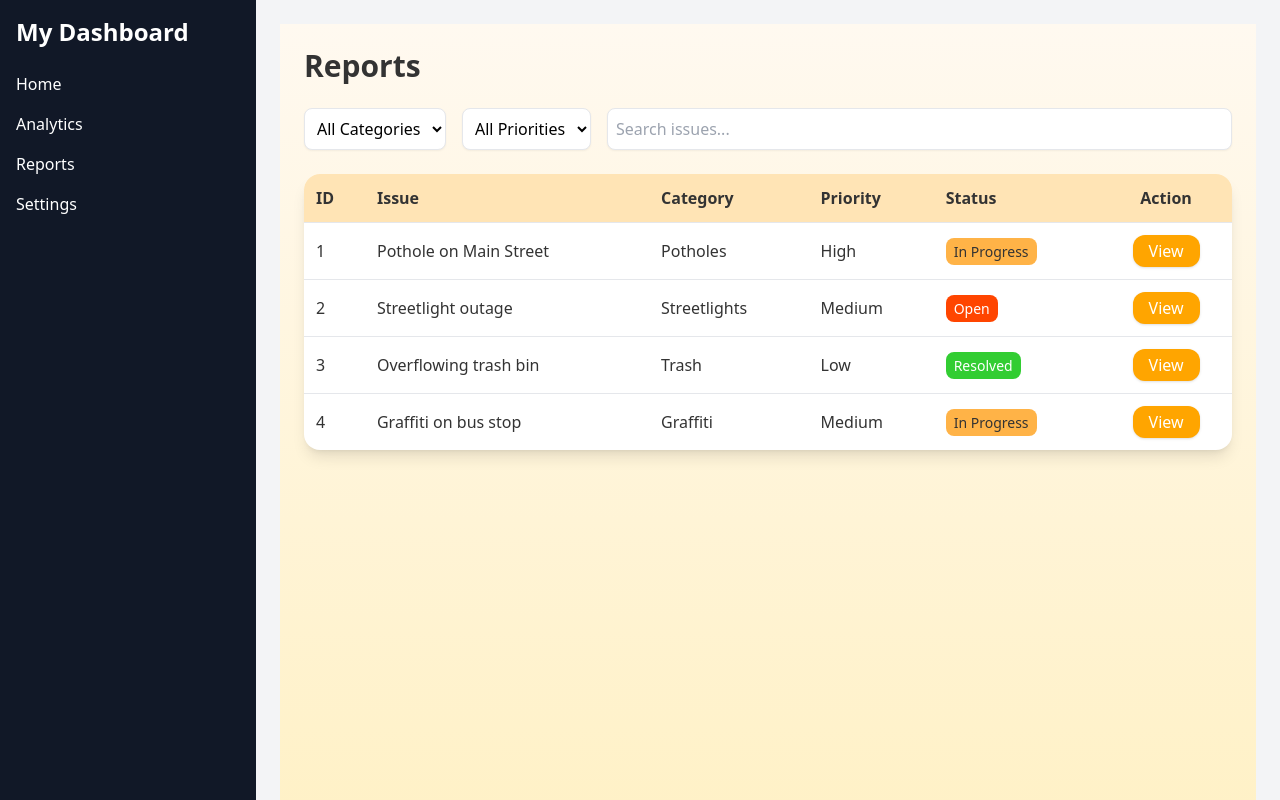
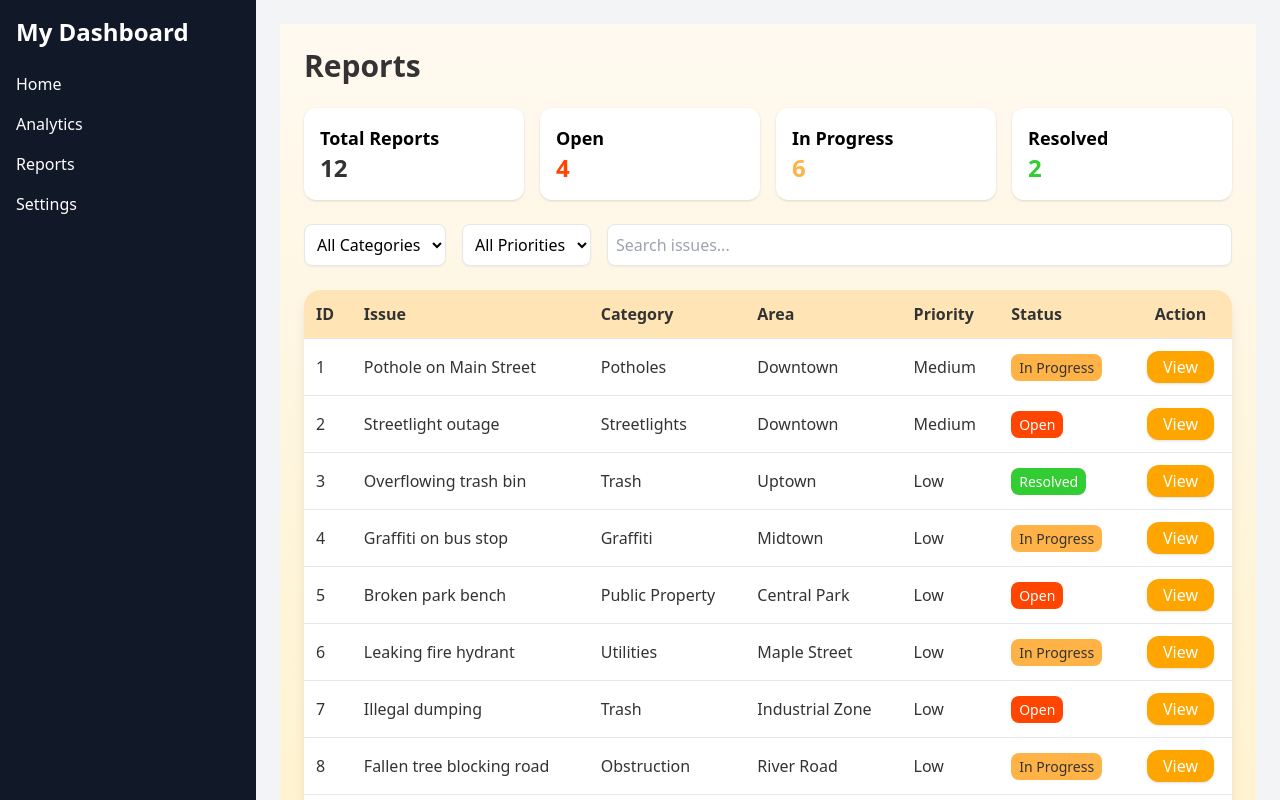
Before and after one commit to Dany1211/report_IT, a React (Vite) app in the folder Web_Admin/: page /Reports in a window 1280 px wide. Built offline with nearby package versions, Linux system fonts and the light colour scheme.

Commit message:
report update

```diff
--- a/Web_Admin/src/pages/Reports.jsx
+++ b/Web_Admin/src/pages/Reports.jsx
@@ -1,19 +1,186 @@
 import { useState } from "react";
 
+// Function to auto-assign priority based on number of reports in an area
+const assignPriorityByArea = (reports) => {
+  const areaCount = {};
+  reports.forEach((r) => {
+    areaCount[r.area] = (areaCount[r.area] || 0) + 1;
+  });
+
+  return reports.map((r) => {
+    let priority = "Low";
+    if (areaCount[r.area] >= 5) {
+      priority = "High";
+    } else if (areaCount[r.area] >= 3) {
+      priority = "Medium";
+    }
+    return { ...r, priority };
+  });
+};
+
 export default function Reports() {
-  const mockReports = [
-    { id: 1, issue: "Pothole on Main Street", category: "Potholes", priority: "High", status: "In Progress" },
-    { id: 2, issue: "Streetlight outage", category: "Streetlights", priority: "Medium", status: "Open" },
-    { id: 3, issue: "Overflowing trash bin", category: "Trash", priority: "Low", status: "Resolved" },
-    { id: 4, issue: "Graffiti on bus stop", category: "Graffiti", priority: "Medium", status: "In Progress" },
+  const initialReports = [
+   {
+    id: 1,
+    issue: "Pothole on Main Street",
+    description: "Large pothole near the traffic light, causing cars to swerve.",
+    category: "Potholes",
+    area: "Downtown",
+    status: "In Progress",
+    reporter: "John Doe",
+    submittedAt: "2025-09-01",
+    department: "Unassigned",
+    notes: "",
+  },
+  {
+    id: 2,
+    issue: "Streetlight outage",
+    description: "Streetlight not working outside the library, area is dark at night.",
+    category: "Streetlights",
+    area: "Downtown",
+    status: "Open",
+    reporter: "Jane Smith",
+    submittedAt: "2025-09-02",
+    department: "Unassigned",
+    notes: "",
+  },
+  {
+    id: 3,
+    issue: "Overflowing trash bin",
+    description: "Trash bin on 3rd Ave is overflowing, attracting stray dogs.",
+    category: "Trash",
+    area: "Uptown",
+    status: "Resolved",
+    reporter: "Alex Johnson",
+    submittedAt: "2025-09-03",
+    department: "Sanitation",
+    notes: "Cleaned on 2025-09-04",
+  },
+  {
+    id: 4,
+    issue: "Graffiti on bus stop",
+    description: "Graffiti on the bus stop shelter at Elm Street.",
+    category: "Graffiti",
+    area: "Midtown",
+    status: "In Progress",
+    reporter: "Maria Lee",
+    submittedAt: "2025-09-04",
+    department: "Public Works",
+    notes: "",
+  },
+  {
+    id: 5,
+    issue: "Broken park bench",
+    description: "Bench in Central Park has a broken seat, unsafe for use.",
+    category: "Public Property",
+    area: "Central Park",
+    status: "Open",
+    reporter: "David Green",
+    submittedAt: "2025-09-05",
+    department: "Public Works",
+    notes: "",
+  },
+  {
+    id: 6,
+    issue: "Leaking fire hydrant",
+    description: "Water leaking continuously from hydrant on Maple Street.",
+    category: "Utilities",
+    area: "Maple Street",
+    status: "In Progress",
+    reporter: "Sophia Brown",
+    submittedAt: "2025-09-05",
+    department: "Unassigned",
+    notes: "",
+  },
+  {
+    id: 7,
+    issue: "Illegal dumping",
+    description: "Large pile of garbage dumped behind the shopping plaza.",
+    category: "Trash",
+    area: "Industrial Zone",
+    status: "Open",
+    reporter: "Michael Clark",
+    submittedAt: "2025-09-06",
+    department: "Sanitation",
+    notes: "",
+  },
+  {
+    id: 8,
+    issue: "Fallen tree blocking road",
+    description: "Tree blocking traffic near River Road bridge.",
+    category: "Obstruction",
+    area: "River Road",
+    status: "In Progress",
+    reporter: "Emily Davis",
+    submittedAt: "2025-09-06",
+    department: "Public Works",
+    notes: "Team dispatched",
+  },
+  {
+    id: 9,
+    issue: "Flooded sidewalk",
+    description: "Water accumulation due to poor drainage at Pine Avenue.",
+    category: "Drainage",
+    area: "Pine Avenue",
+    status: "Open",
+    reporter: "Chris Evans",
+    submittedAt: "2025-09-07",
+    department: "Unassigned",
+    notes: "",
+  },
+  {
+    id: 10,
+    issue: "Damaged traffic signal",
+    description: "Traffic light not functioning at 5th & Main intersection.",
+    category: "Streetlights",
+    area: "5th Avenue",
+    status: "Resolved",
+    reporter: "Laura White",
+    submittedAt: "2025-09-07",
+    department: "Electrical",
+    notes: "Fixed on 2025-09-08",
+  },
+     {
+    id: 11,
+    issue: "Pothole on Main Street",
+    description: "Large pothole near the traffic light, causing cars to swerve.",
+    category: "Potholes",
+    area: "Downtown",
+    status: "In Progress",
+    reporter: "John Doe",
+    submittedAt: "2025-09-01",
+    department: "Unassigned",
+    notes: "",
+  },
+     {
+    id: 12,
+    issue: "Pothole on Main Street",
+    description: "Large pothole near the traffic light, causing cars to swerve.",
+    category: "Potholes",
+    area: "Downtown",
+    status: "In Progress",
+    reporter: "John Doe",
+    submittedAt: "2025-09-01",
+    department: "Unassigned",
+    notes: "",
+  },
+
   ];
 
+  const [reports, setReports] = useState(assignPriorityByArea(initialReports));
   const [categoryFilter, setCategoryFilter] = useState("All");
   const [priorityFilter, setPriorityFilter] = useState("All");
   const [searchQuery, setSearchQuery] = useState("");
   const [selectedReport, setSelectedReport] = useState(null);
 
-  const filteredReports = mockReports.filter((report) => {
+  // Dashboard stats
+  const totalReports = reports.length;
+  const openReports = reports.filter((r) => r.status === "Open").length;
+  const inProgressReports = reports.filter((r) => r.status === "In Progress").length;
+  const resolvedReports = reports.filter((r) => r.status === "Resolved").length;
+
+  // Filter reports
+  const filteredReports = reports.filter((report) => {
     return (
       (categoryFilter === "All" || report.category === categoryFilter) &&
       (priorityFilter === "All" || report.priority === priorityFilter) &&
@@ -22,6 +189,7 @@ export default function Reports() {
     );
   });
 
+  // Status badge styles
   const getStatusStyle = (status) => {
     switch (status) {
       case "Resolved":
@@ -35,9 +203,41 @@ export default function Reports() {
     }
   };
 
+  // Save updates from modal
+  const handleSaveChanges = () => {
+    const updatedReports = reports.map((r) =>
+      r.id === selectedReport.id ? { ...selectedReport } : r
+    );
+    setReports(assignPriorityByArea(updatedReports));
+    setSelectedReport(null);
+  };
+
   return (
-    <div className="min-h-screen p-6" style={{ background: "linear-gradient(to bottom, #FFF9F0, #FFF1C6)" }}>
+    <div
+      className="min-h-screen p-6"
+      style={{ background: "linear-gradient(to bottom, #FFF9F0, #FFF1C6)" }}
+    >
       <h1 className="text-3xl font-bold mb-6 text-[#333333]">Reports</h1>
+
+      {/* Dashboard Summary */}
+      <div className="grid grid-cols-1 md:grid-cols-4 gap-4 mb-6">
+        <div className="bg-white p-4 rounded-xl shadow">
+          <h3 className="text-lg font-semibold">Total Reports</h3>
+          <p className="text-2xl font-bold text-[#333]">{totalReports}</p>
+        </div>
+        <div className="bg-white p-4 rounded-xl shadow">
+          <h3 className="text-lg font-semibold">Open</h3>
+          <p className="text-2xl font-bold text-[#FF4500]">{openReports}</p>
+        </div>
+        <div className="bg-white p-4 rounded-xl shadow">
+          <h3 className="text-lg font-semibold">In Progress</h3>
+          <p className="text-2xl font-bold text-[#FFB347]">{inProgressReports}</p>
+        </div>
+        <div className="bg-white p-4 rounded-xl shadow">
+          <h3 className="text-lg font-semibold">Resolved</h3>
+          <p className="text-2xl font-bold text-[#32CD32]">{resolvedReports}</p>
+        </div>
+      </div>
 
       {/* Filters + Search */}
       <div className="flex flex-wrap gap-4 mb-6">
@@ -64,7 +264,6 @@ export default function Reports() {
           <option value="Low">Low</option>
         </select>
 
-        {/* Optional search bar */}
         <input
           type="text"
           placeholder="Search issues..."
@@ -82,6 +281,7 @@ export default function Reports() {
               <th className="p-3">ID</th>
               <th className="p-3">Issue</th>
               <th className="p-3">Category</th>
+              <th className="p-3">Area</th>
               <th className="p-3">Priority</th>
               <th className="p-3">Status</th>
               <th className="p-3 text-center">Action</th>
@@ -90,13 +290,19 @@ export default function Reports() {
           <tbody>
             {filteredReports.length > 0 ? (
               filteredReports.map((report) => (
-                <tr key={report.id} className="border-t hover:bg-[#FFF9F0] transition">
+                <tr
+                  key={report.id}
+                  className="border-t hover:bg-[#FFF9F0] transition"
+                >
                   <td className="p-3">{report.id}</td>
                   <td className="p-3">{report.issue}</td>
                   <td className="p-3">{report.category}</td>
+                  <td className="p-3">{report.area}</td>
                   <td className="p-3">{report.priority}</td>
                   <td className="p-3">
-                    <span className={getStatusStyle(report.status)}>{report.status}</span>
+                    <span className={getStatusStyle(report.status)}>
+                      {report.status}
+                    </span>
                   </td>
                   <td className="p-3 text-center">
                     <button
@@ -110,7 +316,7 @@ export default function Reports() {
               ))
             ) : (
               <tr>
-                <td colSpan="6" className="p-4 text-center text-gray-500">
+                <td colSpan="7" className="p-4 text-center text-gray-500">
                   No reports found.
                 </td>
               </tr>
@@ -122,13 +328,19 @@ export default function Reports() {
       {/* Modal */}
       {selectedReport && (
         <div className="fixed inset-0 bg-black/40 flex items-center justify-center z-50">
-          <div className="bg-white rounded-2xl shadow-xl p-6 max-w-md w-full animate-fadeIn">
-            <h2 className="text-xl font-bold mb-4 text-[#333]">Report Details</h2>
+          <div className="bg-white rounded-2xl shadow-xl p-6 max-w-lg w-full animate-fadeIn">
+            <h2 className="text-xl font-bold mb-4 text-[#333]">
+              Report Details
+            </h2>
             <div className="space-y-2 text-[#555]">
               <p><strong>ID:</strong> {selectedReport.id}</p>
               <p><strong>Issue:</strong> {selectedReport.issue}</p>
+              <p><strong>Description:</strong> {selectedReport.description}</p>
               <p><strong>Category:</strong> {selectedReport.category}</p>
+              <p><strong>Area:</strong> {selectedReport.area}</p>
               <p><strong>Priority:</strong> {selectedReport.priority}</p>
+              <p><strong>Reporter:</strong> {selectedReport.reporter}</p>
+              <p><strong>Submitted At:</strong> {selectedReport.submittedAt}</p>
               <p>
                 <strong>Status:</strong>{" "}
                 <span className={getStatusStyle(selectedReport.status)}>
@@ -137,12 +349,65 @@ export default function Reports() {
               </p>
             </div>
 
-            <div className="mt-6 text-right">
+            {/* Admin Actions */}
+            <div className="mt-4 space-y-4">
+              <div>
+                <label className="block font-semibold mb-1">Update Status</label>
+                <select
+                  value={selectedReport.status}
+                  onChange={(e) =>
+                    setSelectedReport({ ...selectedReport, status: e.target.value })
+                  }
+                  className="border rounded-lg p-2 w-full"
+                >
+                  <option value="Open">Open</option>
+                  <option value="In Progress">In Progress</option>
+                  <option value="Resolved">Resolved</option>
+                </select>
+              </div>
+
+              <div>
+                <label className="block font-semibold mb-1">Assign Department</label>
+                <select
+                  value={selectedReport.department}
+                  onChange={(e) =>
+                    setSelectedReport({ ...selectedReport, department: e.target.value })
+                  }
+                  className="border rounded-lg p-2 w-full"
+                >
+                  <option value="Unassigned">Unassigned</option>
+                  <option value="Public Works">Public Works</option>
+                  <option value="Sanitation">Sanitation</option>
+                  <option value="Electrical">Electrical</option>
+                </select>
+              </div>
+
+              <div>
+                <label className="block font-semibold mb-1">Notes</label>
+                <textarea
+                  value={selectedReport.notes}
+                  onChange={(e) =>
+                    setSelectedReport({ ...selectedReport, notes: e.target.value })
+                  }
+                  className="border rounded-lg p-2 w-full"
+                  rows="3"
+                  placeholder="Add remarks or update notes..."
+                />
+              </div>
+            </div>
+
+            <div className="mt-6 flex justify-end gap-3">
               <button
                 onClick={() => setSelectedReport(null)}
+                className="bg-gray-300 hover:bg-gray-400 text-black px-4 py-2 rounded-xl shadow"
+              >
+                Cancel
+              </button>
+              <button
+                onClick={handleSaveChanges}
                 className="bg-[#FFA500] hover:bg-[#e59400] text-white px-4 py-2 rounded-xl shadow"
               >
-                Close
+                Save Changes
               </button>
             </div>
           </div>
```
